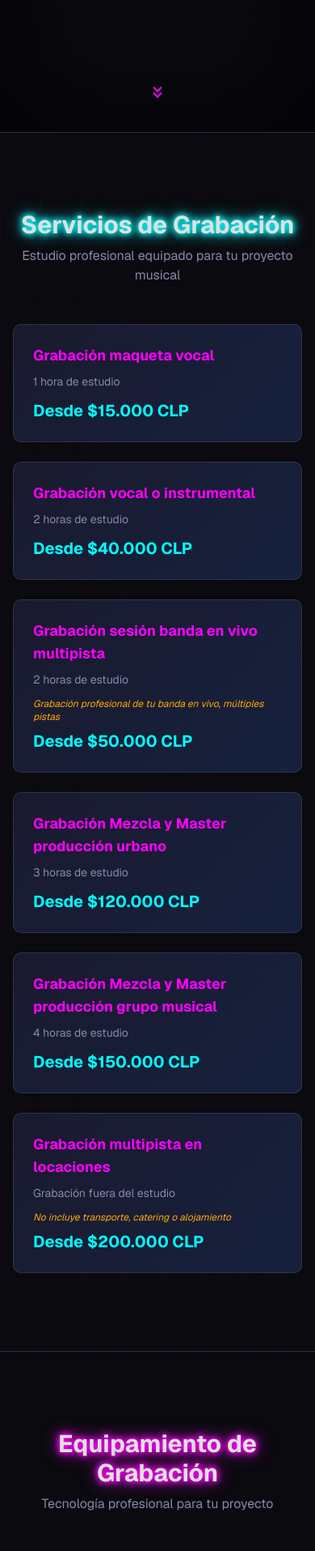
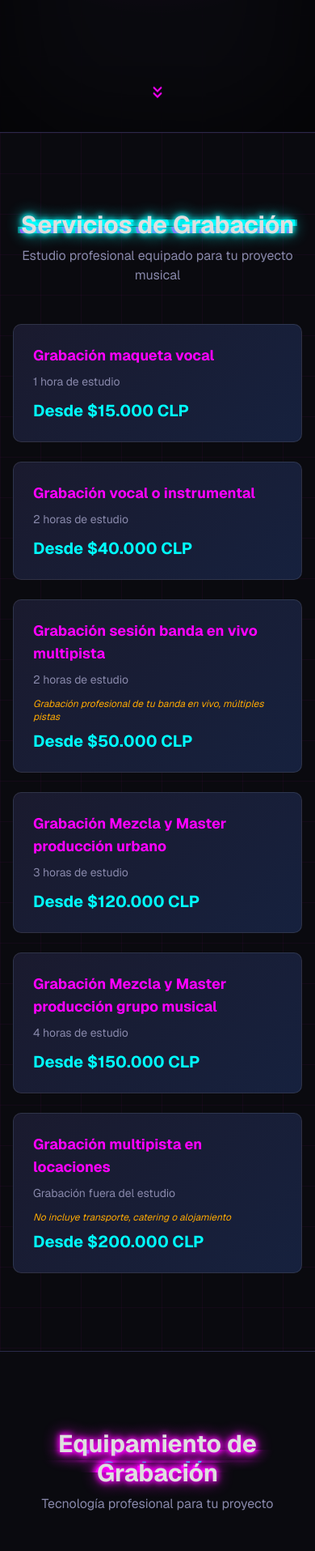
Before and after one commit to superdandi/vizcoso, a Next.js app: page /vizcoso/ in a window 390 px wide. Shown: the part 681-2596 px from the top of the page at 81% size. Built offline with nearby package versions, Linux system fonts and the light colour scheme.

Commit message:
efectos cinematicos: glitch y flicker erratico en todos los titulos, aberracion cromatica en hover de cards, camera flash al entrar seccion, card pulse glow

```diff
--- a/src/app/globals.css
+++ b/src/app/globals.css
@@ -295,6 +295,62 @@
     0 0 56px var(--color-neon-cyan);
 }
 
+/* ─── Cinematic effects ─── */
+
+@keyframes camera-flash {
+  0% { opacity: 0.25; }
+  100% { opacity: 0; }
+}
+
+.in-view::after {
+  content: "";
+  position: absolute;
+  inset: 0;
+  background: radial-gradient(circle at center, rgba(255, 255, 255, 0.35), transparent 50%);
+  animation: camera-flash 0.5s ease-out forwards;
+  pointer-events: none;
+  z-index: 1;
+}
+
+.card-cyber:hover {
+  filter: drop-shadow(2px 0 0 #ff00ff) drop-shadow(-2px 0 0 #00ffff);
+}
+
+@keyframes card-pulse {
+  0%, 100% {
+    box-shadow:
+      0 0 5px rgba(255, 0, 255, 0.08),
+      inset 0 0 5px rgba(255, 0, 255, 0.02);
+    border-color: rgba(42, 42, 74, 0.6);
+  }
+  50% {
+    box-shadow:
+      0 0 20px rgba(255, 0, 255, 0.15),
+      0 0 40px rgba(255, 0, 255, 0.05),
+      inset 0 0 10px rgba(255, 0, 255, 0.03);
+    border-color: rgba(255, 0, 255, 0.2);
+  }
+}
+
+@keyframes flicker-2 {
+  0%, 100% { opacity: 0.98; }
+  2% { opacity: 0.6; }
+  4% { opacity: 1; }
+  19% { opacity: 0.95; }
+  20% { opacity: 0.3; }
+  22% { opacity: 1; }
+  50% { opacity: 0.95; }
+  51% { opacity: 0.5; }
+  53% { opacity: 1; }
+  80% { opacity: 0.97; }
+  82% { opacity: 0.4; }
+  84% { opacity: 1; }
+}
+
+.flicker-erratic {
+  animation: flicker-2 12s infinite;
+}
+
 @theme inline {
   --font-heading: var(--font-sans);
   --font-sans: var(--font-sans);
--- a/src/components/AnimateOnScroll.tsx
+++ b/src/components/AnimateOnScroll.tsx
@@ -33,7 +33,7 @@ export default function AnimateOnScroll({ children, className = "", animation =
   return (
     <div
       ref={ref}
-      className={`${visible ? `in-view animate-${animation}` : "opacity-0"} ${className}`}
+      className={`relative ${visible ? `in-view animate-${animation}` : "opacity-0"} ${className}`}
     >
       {children}
     </div>
--- a/src/components/Bandcamp.tsx
+++ b/src/components/Bandcamp.tsx
@@ -76,8 +76,10 @@ export default function Bandcamp() {
     <section id="bandcamp" className="border-t border-[#2a2a4a] px-4 py-24">
       <AnimateOnScroll>
         <div className="mx-auto max-w-4xl text-center">
-        <h2 className="glow-magenta mb-2 text-3xl font-bold sm:text-4xl">
-          Sello VIZCOSO
+        <h2 className="mb-2 text-3xl font-bold sm:text-4xl">
+          <span data-text="Sello VIZCOSO" className="glitch-text neon-title flicker-erratic glow-magenta">
+            Sello VIZCOSO
+          </span>
         </h2>
         <p className="mb-10 text-[#8888aa]">
           Escucha, descarga y apoya a los artistas en Bandcamp
--- a/src/components/Clases.tsx
+++ b/src/components/Clases.tsx
@@ -6,8 +6,10 @@ export default function Clases() {
     <section id="clases" className="border-t border-[#2a2a4a] bg-grid px-4 py-24">
       <AnimateOnScroll animation="fade-left">
       <div className="mx-auto max-w-4xl">
-        <h2 className="glow-cyan mb-2 text-center text-3xl font-bold sm:text-4xl">
-          Formación Musical
+        <h2 className="mb-2 text-center text-3xl font-bold sm:text-4xl">
+          <span data-text="Formación Musical" className="glitch-text neon-title flicker-erratic glow-cyan">
+            Formación Musical
+          </span>
         </h2>
         <p className="mb-12 text-center text-[#8888aa]">
           Clases presenciales personalizadas para todos los niveles
--- a/src/components/Contacto.tsx
+++ b/src/components/Contacto.tsx
@@ -8,8 +8,10 @@ export default function Contacto() {
     >
       <AnimateOnScroll>
       <div className="mx-auto max-w-4xl text-center">
-        <h2 className="glow-magenta mb-2 text-3xl font-bold sm:text-4xl">
-          Contáctame
+        <h2 className="mb-2 text-3xl font-bold sm:text-4xl">
+          <span data-text="Contáctame" className="glitch-text neon-title flicker-erratic glow-magenta">
+            Contáctame
+          </span>
         </h2>
         <p className="mb-10 text-[#8888aa]">
           Hagamos realidad tu proyecto
--- a/src/components/Equipamiento.tsx
+++ b/src/components/Equipamiento.tsx
@@ -5,8 +5,10 @@ export default function Equipamiento() {
     <section id="equipamiento" className="border-t border-[#2a2a4a] px-4 py-24">
       <AnimateOnScroll animation="scale-in">
       <div className="mx-auto max-w-4xl">
-        <h2 className="glow-magenta mb-2 text-center text-3xl font-bold sm:text-4xl">
-          Equipamiento de Grabación
+        <h2 className="mb-2 text-center text-3xl font-bold sm:text-4xl">
+          <span data-text="Equipamiento de Grabación" className="glitch-text neon-title flicker-erratic glow-magenta">
+            Equipamiento de Grabación
+          </span>
         </h2>
         <p className="mb-12 text-center text-[#8888aa]">
           Tecnología profesional para tu proyecto
--- a/src/components/Reviews.tsx
+++ b/src/components/Reviews.tsx
@@ -6,8 +6,10 @@ export default function Reviews() {
     <section id="reviews" className="border-t border-[#2a2a4a] bg-grid px-4 py-24">
       <AnimateOnScroll animation="scale-in">
       <div className="mx-auto max-w-6xl">
-        <h2 className="glow-cyan mb-2 text-center text-3xl font-bold sm:text-4xl">
-          Opiniones
+        <h2 className="mb-2 text-center text-3xl font-bold sm:text-4xl">
+          <span data-text="Opiniones" className="glitch-text neon-title flicker-erratic glow-cyan">
+            Opiniones
+          </span>
         </h2>
         <p className="mb-12 text-center text-[#8888aa]">
           Lo que dicen quienes ya han vivido la experiencia VIZCOSO
--- a/src/components/SalaEnsayo.tsx
+++ b/src/components/SalaEnsayo.tsx
@@ -80,8 +80,10 @@ export default function SalaEnsayo() {
     <section className="border-t border-[#2a2a4a] bg-grid px-4 py-20">
       <AnimateOnScroll>
       <div className="mx-auto max-w-4xl text-center">
-        <h2 className="glow-magenta mb-4 text-3xl font-bold sm:text-4xl">
-          {salaEnsayo.title}
+        <h2 className="mb-4 text-3xl font-bold sm:text-4xl">
+          <span data-text={salaEnsayo.title} className="glitch-text neon-title flicker-erratic glow-magenta">
+            {salaEnsayo.title}
+          </span>
         </h2>
         <p className="mb-6 text-[#8888aa]">
           Espacio amplio, equipado y acogedor para tus ensayos
--- a/src/components/Servicios.tsx
+++ b/src/components/Servicios.tsx
@@ -6,8 +6,10 @@ export default function Servicios() {
     <section id="servicios" className="border-t border-[#2a2a4a] bg-grid px-4 py-24">
       <AnimateOnScroll>
         <div className="mx-auto max-w-6xl">
-        <h2 className="glow-cyan mb-2 text-center text-3xl font-bold sm:text-4xl">
-          Servicios de Grabación
+        <h2 className="mb-2 text-center text-3xl font-bold sm:text-4xl">
+          <span data-text="Servicios de Grabación" className="glitch-text neon-title flicker-erratic glow-cyan">
+            Servicios de Grabación
+          </span>
         </h2>
         <p className="mb-12 text-center text-[#8888aa]">
           Estudio profesional equipado para tu proyecto musical
--- a/src/components/SobreMi.tsx
+++ b/src/components/SobreMi.tsx
@@ -5,8 +5,10 @@ export default function SobreMi() {
     <section id="sobre-mi" className="border-t border-[#2a2a4a] px-4 py-24">
       <AnimateOnScroll>
       <div className="mx-auto max-w-4xl">
-        <h2 className="glow-cyan mb-2 text-center text-3xl font-bold sm:text-4xl">
-          Sobre Mí
+        <h2 className="mb-2 text-center text-3xl font-bold sm:text-4xl">
+          <span data-text="Sobre Mí" className="glitch-text neon-title flicker-erratic glow-cyan">
+            Sobre Mí
+          </span>
         </h2>
         <p className="mb-10 text-center text-[#8888aa]">
           Detrás de VIZCOSO
--- a/src/components/VideoProduccion.tsx
+++ b/src/components/VideoProduccion.tsx
@@ -6,8 +6,10 @@ export default function VideoProduccion() {
     <section id="video" className="border-t border-[#2a2a4a] bg-grid px-4 py-24">
       <AnimateOnScroll>
       <div className="mx-auto max-w-6xl">
-        <h2 className="glow-magenta mb-2 text-center text-3xl font-bold sm:text-4xl">
-          Producción de Video
+        <h2 className="mb-2 text-center text-3xl font-bold sm:text-4xl">
+          <span data-text="Producción de Video" className="glitch-text neon-title flicker-erratic glow-magenta">
+            Producción de Video
+          </span>
         </h2>
         <p className="mb-12 text-center text-[#8888aa]">
           Capturamos tu arte en movimiento
```
